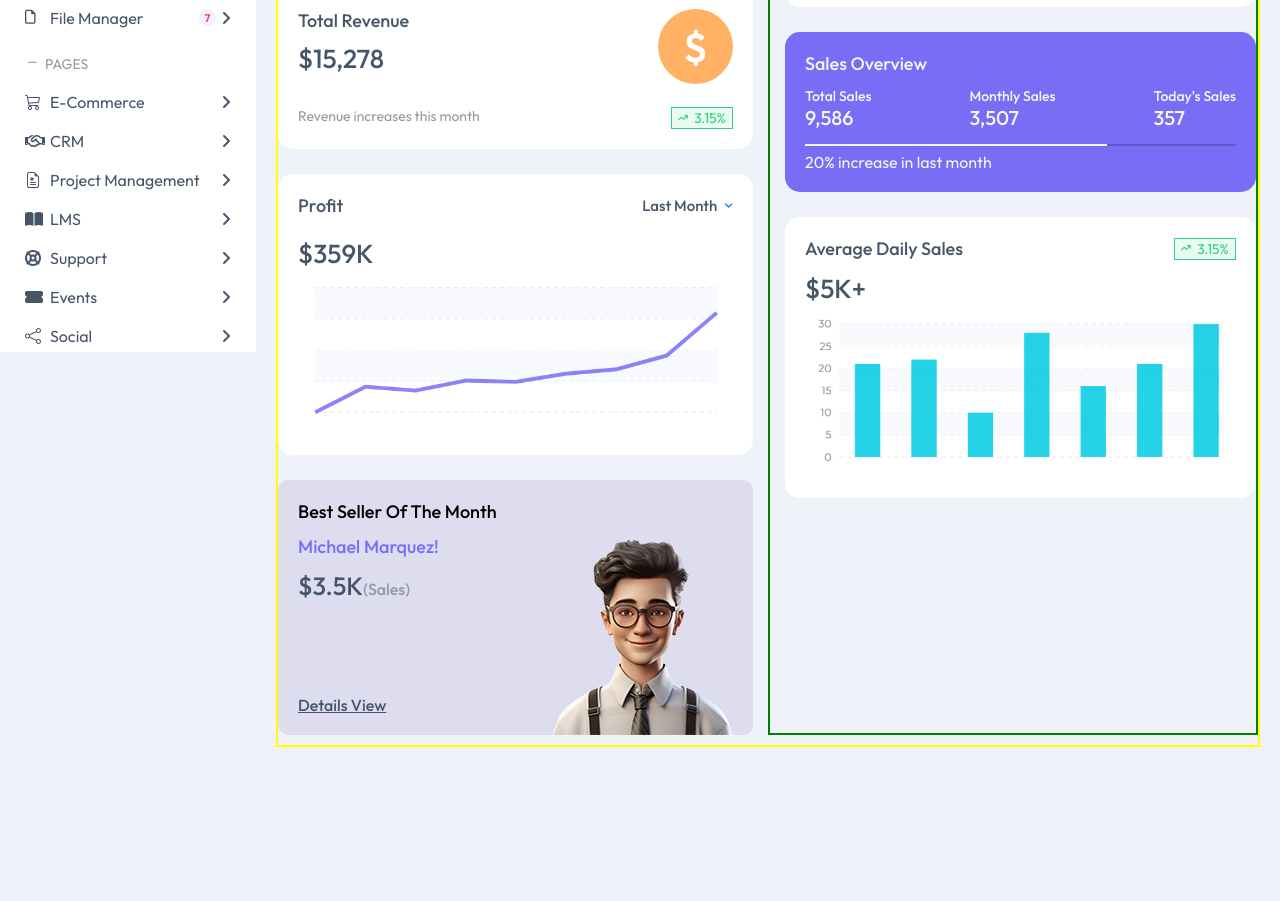
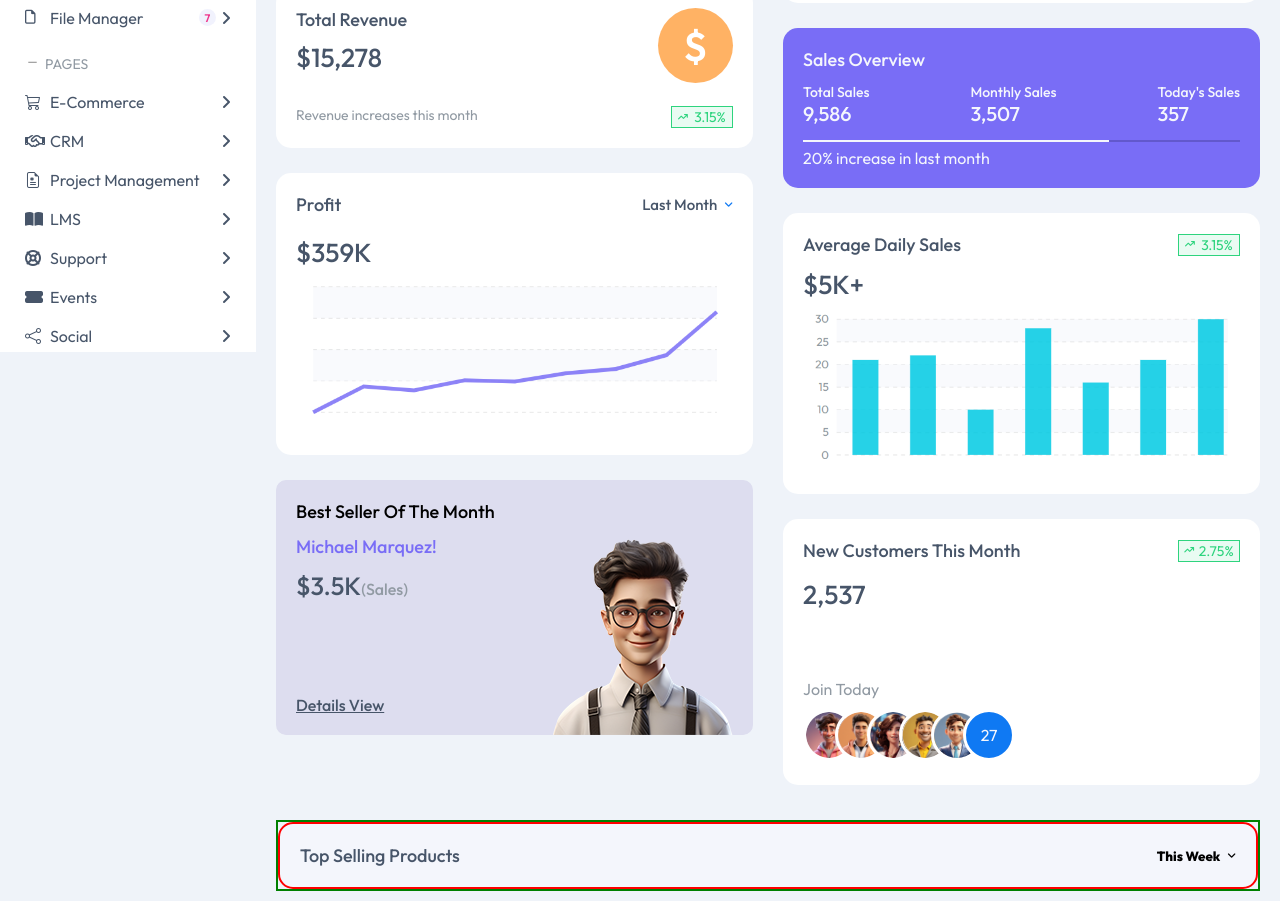
Before and after one commit to rajvi418/Daxa-Admin-Panel, a plain HTML site: page index.html in a window 1280 px wide. Shown: the part 448-1349 px from the top of the page. Before the commit the page ends 1205 px from the top, so only its background shows below. Drawn offline with nearby package versions, Linux system fonts and the light colour scheme.

Commit message:
top section done

```diff
--- a/css/style.css
+++ b/css/style.css
@@ -878,7 +878,108 @@ header::-webkit-scrollbar-thumb {
 }
 .Average-Daily-Sales .bottom
 {
-    padding: 13px;
+    padding: 12px 12px 11px 12px;
 }
-/* alignment krvanu che badha j boxes naa */
+.new-customers
+{
+    border: none;
+    background-color: var(--whiteColor);
+    border-radius: 15px;
+    color: var(--darkgrey);
+    padding: 20px;
+    margin-bottom: 25px;
+}
+.new-customers h4
+{
+    font-size: 18px;
+    font-weight: 500;
+}
+.new-customers .top
+{
+    margin-bottom: 16px;
+}
+.new-customers .amount
+{
+    font-size: 26px;
+    font-weight: 500;
+}
+.new-customers .bottom span
+{
+    color: var(--lightgrey);
+}
+.new-customers .bottom
+{
+    margin-top: 68px;
+}
+.new-customers .bottom .images
+{
+    margin-top: 10px;
+
+}
+.new-customers .bottom .images img
+{
+    height: 52px;
+    width: 52px;
+    align-content: center;
+}
+.images .img-1 img
+{
+    border: 3px solid white;
+    border-radius: 100%;
+}
+.images .img-2 img
+{
+    border: 3px solid white;
+    border-radius: 100%;
+    transform: translateX(-20px);
+}
+.images .img-3 img
+{
+    border: 3px solid white;
+    border-radius: 100%;
+    transform: translateX(-40px);
+}
+.images .img-4 img
+{
+    border: 3px solid white;
+    border-radius: 100%;
+    transform: translateX(-60px);
+}
+.images .img-5 img
+{
+    border: 3px solid white;
+    border-radius: 100%;
+    transform: translateX(-80px);
+}
+.images .plus-img
+{
+    height: 52px;
+    width: 52px;
+    border: 3px solid white;
+    border-radius: 100%;
+    transform: translateX(-100px);
+    background-color: var(--lightblue);
+    display: flex;
+    justify-content: center;
+    align-items: center;
+}
+.images .plus-img span
+{
+    color: var(--offwhite);
+    font-size: 16px;
+}
+
+
+.top-selling
+{
+    background-color: var(--offwhite);
+    padding: 20px;
+    border-radius: 15px;
+}
+.top-selling .top h4
+{
+    color: var(--darkgrey);
+    font-weight: 500;
+    font-size: 18px;
+}
 /* total sales na orders and sales na dots color and align krvana che */
--- a/index.html
+++ b/index.html
@@ -441,7 +441,7 @@
                         </div>
                     </div>
                 </section>
-                <section class="dashboard yellow">
+                <section class="dashboard ">
                     <div class="row">
                         <div class="left-side">
                             <div class="total-sales py-15">
@@ -526,7 +526,9 @@
                                                     <h5>Michael Marquez!</h5>
                                                     <p>$3.5K<span>(Sales)</span></p>
                                                 </div>
-                                                <a href="#"><h6>Details View</h6></a>
+                                                <a href="#">
+                                                    <h6>Details View</h6>
+                                                </a>
                                             </div>
                                         </div>
                                     </div>
@@ -536,7 +538,7 @@
                                 </div>
                             </div>
                         </div>
-                         <div class="right-side green">
+                        <div class="right-side ">
                             <div class="total-orders">
                                 <div class="top align-between">
                                     <div class="row space-between">
@@ -634,8 +636,68 @@
                                     <img class="graph-3" src="img/Graph-3.png" alt="#">
                                 </div>
                             </div>
+                            <div class="new-customers">
+                                <div class="top">
+                                    <div class="row space-between">
+                                        <span>
+                                            <h4>New Customers This Month</h4>
+                                        </span>
+                                        <span class="row align-center">
+                                            <span class="grow">
+                                                <i class="fa-solid fa-arrow-trend-up fa-2xs"></i> 2.75%
+                                            </span>
+                                        </span>
                                     </div>
                                 </div>
+                                <span class="amount">
+                                    2,537
+                                </span>
+                                <div class="bottom">
+                                    <span>
+                                        <p>Join Today</p>
+                                    </span>
+                                    <div class="w-100">
+                                        <div class="images">
+                                            <div class="row">
+                                                <div class="img-1">
+                                                    <img src="img/user12.jpg" alt="#">
+                                                </div>
+                                                <div class="img-2">
+                                                    <img src="img/user13.jpg" alt="#">
+                                                </div>
+                                                <div class="img-3">
+                                                    <img src="img/user14.jpg" alt="#">
+                                                </div>
+                                                <div class="img-4">
+                                                    <img src="img/user15.jpg" alt="#">
+                                                </div>
+                                                <div class="img-5">
+                                                    <img src="img/user16.jpg" alt="#">
+                                                </div>
+                                                <div class="plus-img">
+                                                    <span>
+                                                        27
+                                                    </span>
+                                                </div>
+                                            </div>
+                                        </div>
+                                    </div>
+                                </div>
+                            </div>
+                        </div>
+                    </div>
+                </section>
+                <section class="top-selling-products green">
+                    <div class="top-selling red">
+                        <div class="top">
+                            <div class="row space-between">
+                                <span>
+                                    <h4>Top Selling Products</h4>
+                                </span>
+                                <span class="row align-center">
+                                    <h5>This Week</h5>
+                                    <i class="fa-solid down-arrow fa-angle-down fa-2xs"></i>
+                                </span>
                             </div>
                         </div>
                     </div>
@@ -643,6 +705,7 @@
             </div>
         </div>
     </div>
+
 </body>
 
 </html>
```
Lines whose indentation alone changed are shown as unchanged.
